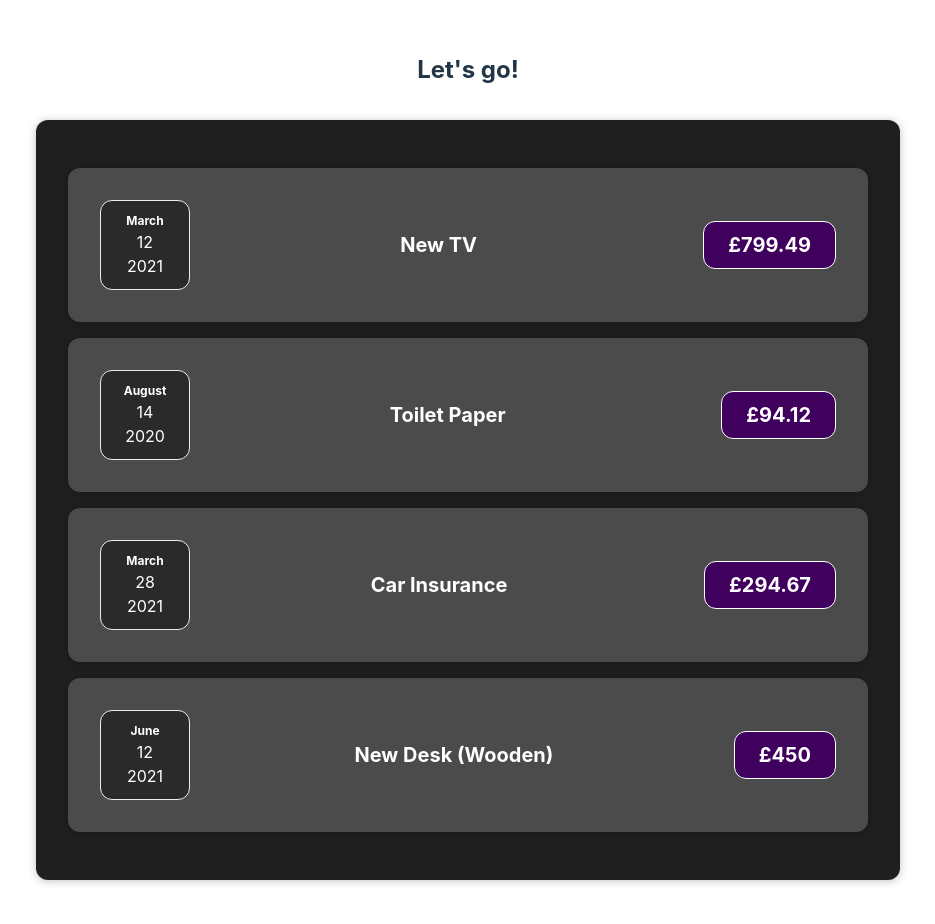
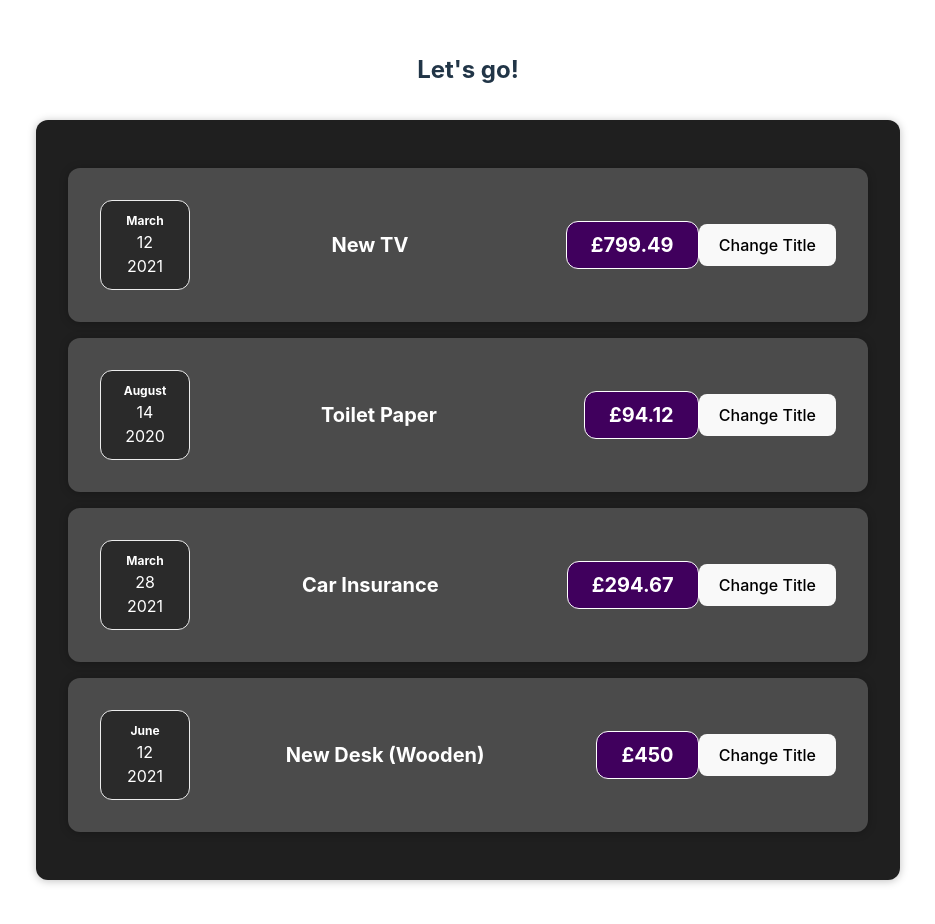
Before and after one commit to margeol90/react-project, a React (Vite) app: page / in a window 1280 px wide. Shown: the top 924 px of the page, without its empty margins (172-1107 px from the left). Built offline with nearby package versions, Linux system fonts and the light colour scheme.

Commit message:
first use of useState

```diff
--- a/src/components/Expenses/ExpenseItem.jsx
+++ b/src/components/Expenses/ExpenseItem.jsx
@@ -1,16 +1,22 @@
+import {useState} from 'react';
 import ExpenseDate from './ExpenseDate';
-import Card from '../UI/Card'
+import Card from '../UI/Card';
 import './ExpenseItem.css';
 
 const ExpenseItem = (props) => {
+  const [title, setTitle] = useState(props.title);
 
+  const clickHandler = () => {
+    setTitle('Updated!');
+  };
   return (
     <Card className="expense-item">
       <ExpenseDate date= {props.date} />
       <div className='expense-item__description'>
-        <h2>{props.title}</h2>
+        <h2>{title}</h2>
         <div className='expense-item__price'>£{props.amount}</div>
       </div>
+      <button onClick={clickHandler}> Change Title</button>
     </Card>
   )
 }
```
